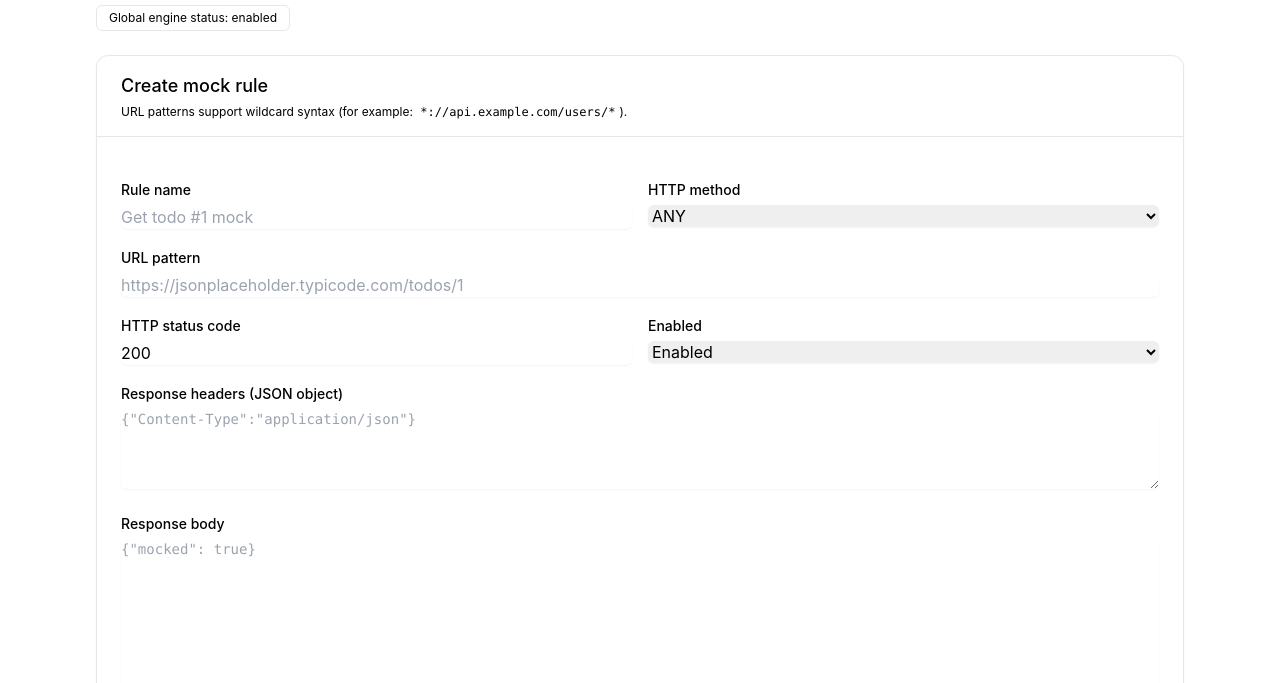
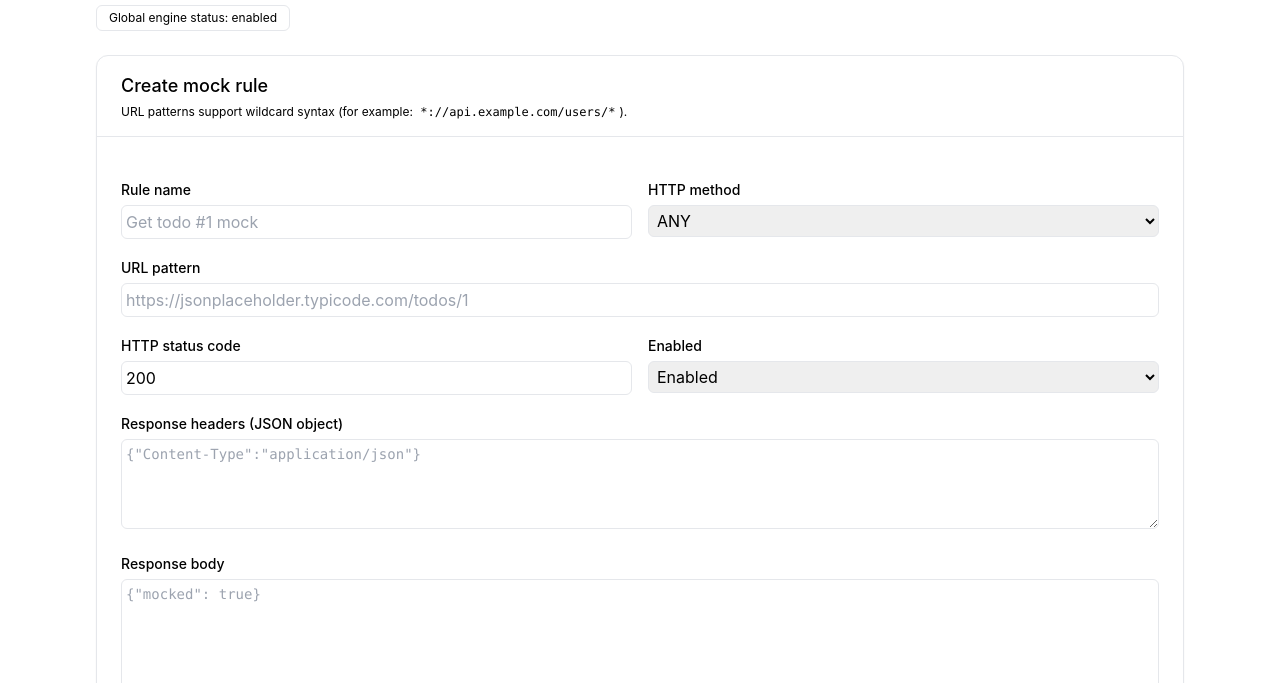
Before and after one commit to cefaloide/backendmocker, a browser extension: page options/options.html in a window 1280 px wide. Shown: the part 117-800 px from the top of the page. Drawn offline with nearby package versions, Linux system fonts and the light colour scheme.

Commit message:
feat: update form input styles

```diff
--- a/options/options.html
+++ b/options/options.html
@@ -52,7 +52,7 @@
                 name="name"
                 type="text"
                 placeholder="Get todo #1 mock"
-                class="w-full rounded-md border-slate-300 shadow-sm focus:border-blue-500 focus:ring-blue-500"
+                class="w-full rounded-md focus:border-blue-500 focus:ring-blue-500 border p-1"
               />
             </label>
 
@@ -61,7 +61,7 @@
               <select
                 id="method"
                 name="method"
-                class="w-full rounded-md border-slate-300 shadow-sm focus:border-blue-500 focus:ring-blue-500"
+                class="w-full rounded-md focus:border-blue-500 focus:ring-blue-500 border p-1"
               >
                 <option value="ANY">ANY</option>
                 <option value="GET">GET</option>
@@ -83,7 +83,7 @@
               type="text"
               required
               placeholder="https://jsonplaceholder.typicode.com/todos/1"
-              class="w-full rounded-md border-slate-300 shadow-sm focus:border-blue-500 focus:ring-blue-500"
+              class="w-full rounded-md focus:border-blue-500 focus:ring-blue-500 border p-1"
             />
           </label>
 
@@ -98,7 +98,7 @@
                 max="599"
                 value="200"
                 required
-                class="w-full rounded-md border-slate-300 shadow-sm focus:border-blue-500 focus:ring-blue-500"
+                class="w-full rounded-md focus:border-blue-500 focus:ring-blue-500 border p-1"
               />
             </label>
 
@@ -107,7 +107,7 @@
               <select
                 id="enabled"
                 name="enabled"
-                class="w-full rounded-md border-slate-300 shadow-sm focus:border-blue-500 focus:ring-blue-500"
+                class="w-full rounded-md focus:border-blue-500 focus:ring-blue-500 border p-1"
               >
                 <option value="true">Enabled</option>
                 <option value="false">Disabled</option>
@@ -121,7 +121,7 @@
               id="headers"
               name="headers"
               rows="4"
-              class="w-full rounded-md border-slate-300 shadow-sm focus:border-blue-500 focus:ring-blue-500 font-mono text-sm"
+              class="w-full rounded-md focus:border-blue-500 focus:ring-blue-500 border p-1 font-mono text-sm"
               placeholder='{"Content-Type":"application/json"}'
             ></textarea>
           </label>
@@ -132,7 +132,7 @@
               id="body"
               name="body"
               rows="8"
-              class="w-full rounded-md border-slate-300 shadow-sm focus:border-blue-500 focus:ring-blue-500 font-mono text-sm"
+              class="w-full rounded-md focus:border-blue-500 focus:ring-blue-500 border p-1 font-mono text-sm"
               placeholder='{"mocked": true}'
             ></textarea>
           </label>
```
